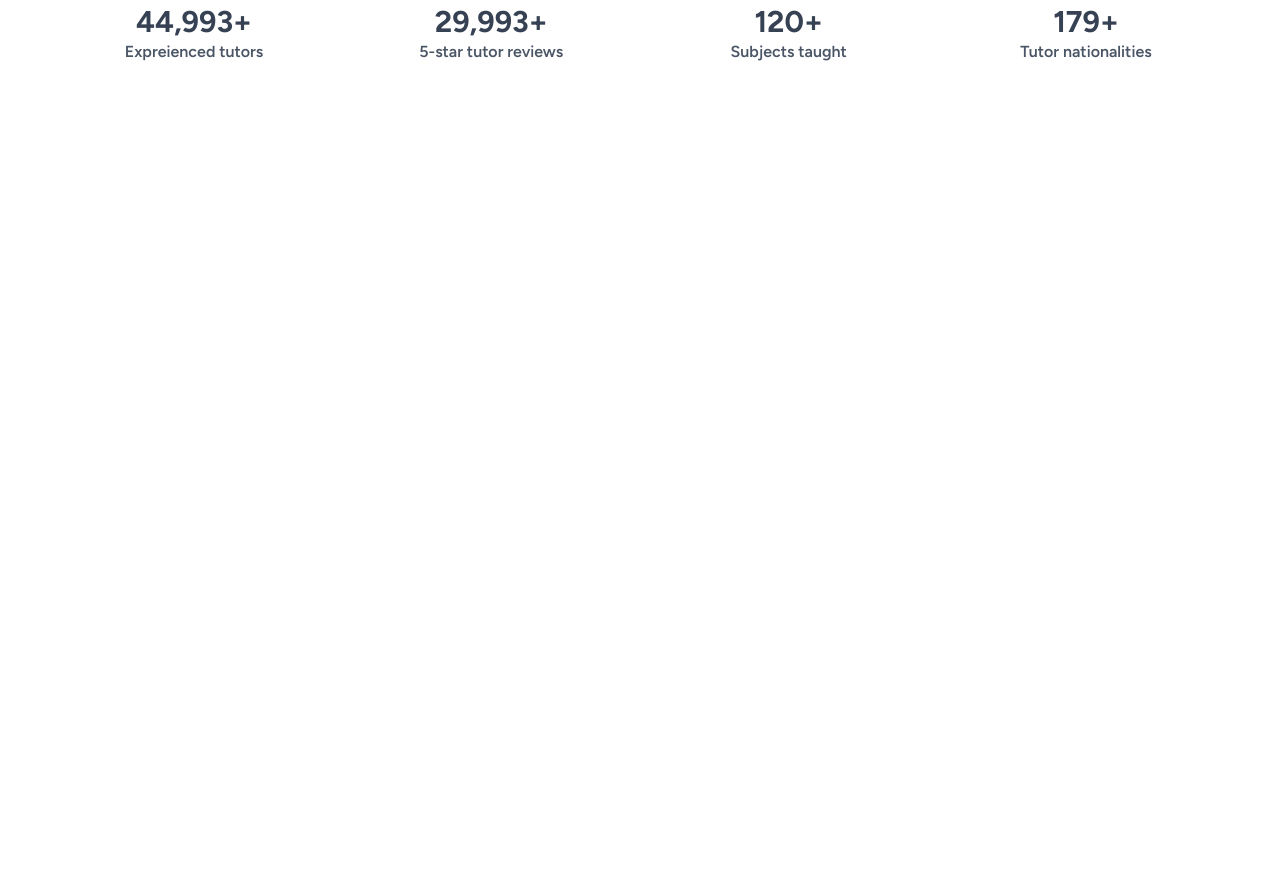
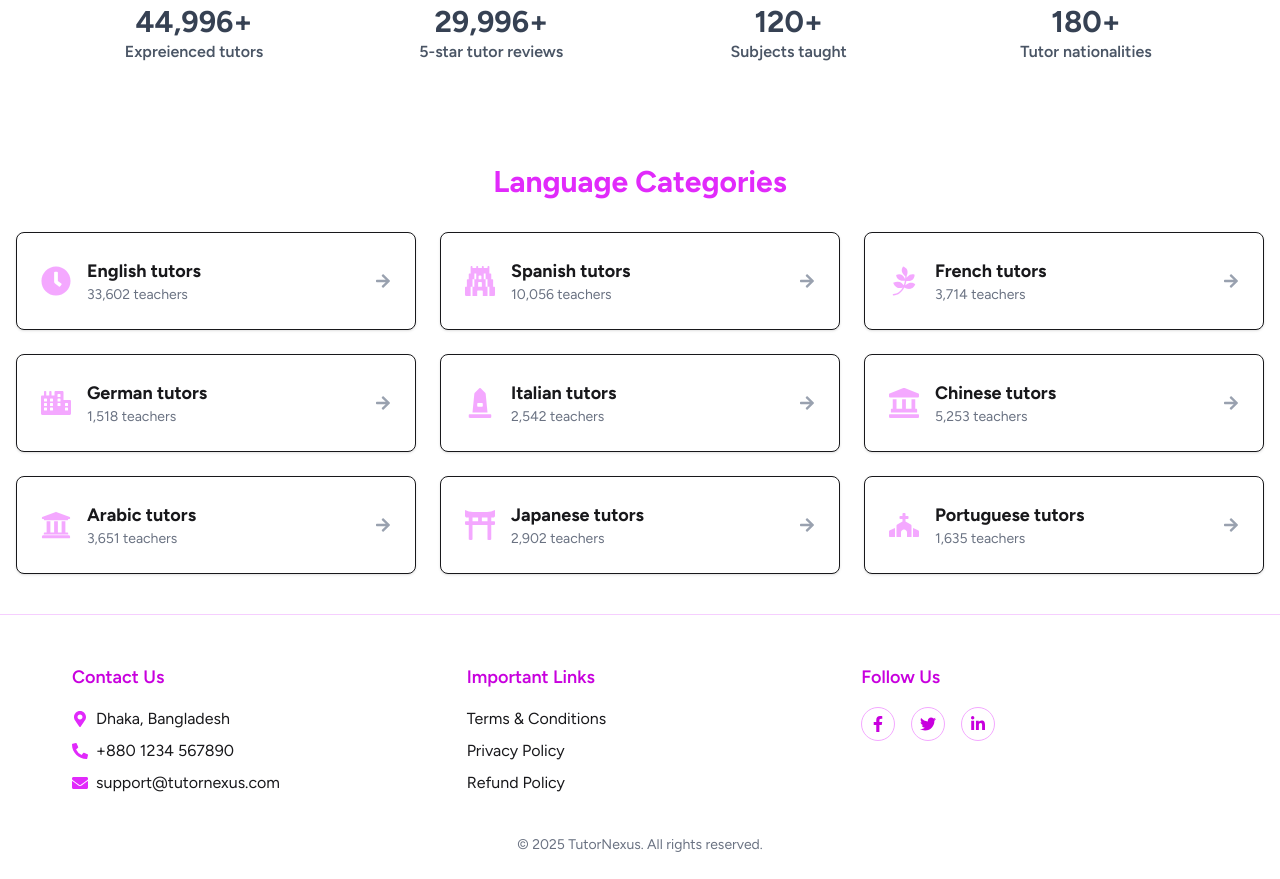
Before and after one commit to Imam-44/TutorNexus-online-tutor-client-side, a React (Vite) app: page / in a window 1280 px wide. Shown: the part 720-1599 px from the top of the page. Before the commit the page ends 844 px from the top, so only its background shows below. Built offline with nearby package versions, Linux system fonts and the light colour scheme.

Commit message:
added footer section

```diff
--- a/package.json
+++ b/package.json
@@ -15,6 +15,7 @@
     "react": "^19.1.0",
     "react-countup": "^6.5.3",
     "react-dom": "^19.1.0",
+    "react-icons": "^5.5.0",
     "react-router": "^7.6.2",
     "react-router-dom": "^7.6.2",
     "react-simple-typewriter": "^5.0.1",
--- /dev/null
+++ b/src/Components/Footer.jsx
@@ -0,0 +1,73 @@
+import { FaFacebookF, FaTwitter, FaLinkedinIn, FaEnvelope, FaPhoneAlt, FaMapMarkerAlt } from "react-icons/fa";
+
+const Footer = () => {
+  return (
+    <footer className=" p-12 pb-6  border-t border-fuchsia-200">
+      <div className="max-w-7xl mx-auto px-6 grid grid-cols-1 md:grid-cols-3 gap-12">
+
+        {/* Contact Info */}
+        <div>
+          <h4 className="text-lg font-semibold text-fuchsia-600 mb-4">Contact Us</h4>
+          <p className="flex items-center gap-2 mb-2">
+            <FaMapMarkerAlt className="text-fuchsia-500" /> Dhaka, Bangladesh
+          </p>
+          <p className="flex items-center gap-2 mb-2">
+            <FaPhoneAlt className="text-fuchsia-500" /> +880 1234 567890
+          </p>
+          <p className="flex items-center gap-2">
+            <FaEnvelope className="text-fuchsia-500" /> support@tutornexus.com
+          </p>
+        </div>
+
+        {/* Terms and Policies */}
+        <div>
+          <h4 className="text-lg font-semibold text-fuchsia-600 mb-4">Important Links</h4>
+          <ul className="space-y-2">
+            <li><a href="#" className="hover:text-fuchsia-600 transition">Terms & Conditions</a></li>
+            <li><a href="#" className="hover:text-fuchsia-600 transition">Privacy Policy</a></li>
+            <li><a href="#" className="hover:text-fuchsia-600 transition">Refund Policy</a></li>
+          </ul>
+        </div>
+
+        {/* Social Media */}
+        <div>
+          <h4 className="text-lg font-semibold text-fuchsia-600 mb-4">Follow Us</h4>
+          <div className="flex gap-4">
+            <a
+              href="https://www.facebook.com"
+              target="_blank"
+              rel="noopener noreferrer"
+              className="p-2 bg-white border border-fuchsia-300 rounded-full hover:bg-fuchsia-100 transition"
+            >
+              <FaFacebookF className="text-fuchsia-600" />
+            </a>
+            <a
+              href="https://www.twitter.com"
+              target="_blank"
+              rel="noopener noreferrer"
+              className="p-2 bg-white border border-fuchsia-300 rounded-full hover:bg-fuchsia-100 transition"
+            >
+              <FaTwitter className="text-fuchsia-600" />
+            </a>
+            <a
+              href="https://www.linkedin.com"
+              target="_blank"
+              rel="noopener noreferrer"
+              className="p-2 bg-white border border-fuchsia-300 rounded-full hover:bg-fuchsia-100 transition"
+            >
+              <FaLinkedinIn className="text-fuchsia-600" />
+            </a>
+          </div>
+        </div>
+
+      </div>
+
+      {/* Bottom Text */}
+      <div className="text-center text-sm text-gray-500 mt-10">
+        © {new Date().getFullYear()} TutorNexus. All rights reserved.
+      </div>
+    </footer>
+  );
+};
+
+export default Footer;
--- /dev/null
+++ b/src/Components/LanguageCategory.jsx
@@ -0,0 +1,60 @@
+import React from 'react';
+import { useNavigate } from 'react-router-dom';
+import { FaArrowRight } from 'react-icons/fa';
+import {
+  FaLandmark,
+  FaGopuram,
+  FaPagelines,
+  FaCity,
+  FaMonument,
+  FaToriiGate,
+  FaChurch,
+  FaUniversity,
+  FaClock
+} from 'react-icons/fa';
+
+const languages = [
+  { title: 'English tutors', count: '33,602 teachers', icon: <FaClock /> },
+  { title: 'Spanish tutors', count: '10,056 teachers', icon: <FaGopuram /> },
+  { title: 'French tutors', count: '3,714 teachers', icon: <FaPagelines /> },
+  { title: 'German tutors', count: '1,518 teachers', icon: <FaCity /> },
+  { title: 'Italian tutors', count: '2,542 teachers', icon: <FaMonument /> },
+  { title: 'Chinese tutors', count: '5,253 teachers', icon: <FaLandmark /> },
+  { title: 'Arabic tutors', count: '3,651 teachers', icon: <FaUniversity /> },
+  { title: 'Japanese tutors', count: '2,902 teachers', icon: <FaToriiGate /> },
+  { title: 'Portuguese tutors', count: '1,635 teachers', icon: <FaChurch /> },
+];
+
+const LanguageCategory = () => {
+  const navigate = useNavigate();
+
+  const handleCardClick = () => {
+    navigate('/find-tutors');
+  };
+
+  return (
+    <section className="max-w-7xl mx-auto px-4 py-10">
+      <h2 className="text-3xl font-bold mb-8 text-center text-fuchsia-500">Language Categories</h2>
+      <div className="grid grid-cols-1 sm:grid-cols-2 md:grid-cols-3 gap-6">
+        {languages.map((lang, idx) => (
+          <div
+            key={idx}
+            onClick={handleCardClick}
+            className="flex justify-between items-center p-6 bg-white rounded-lg shadow cursor-pointer border hover:shadow-md transition"
+          >
+            <div className="flex items-center gap-4">
+              <div className="text-3xl text-fuchsia-300">{lang.icon}</div>
+              <div>
+                <h3 className="text-lg font-bold">{lang.title}</h3>
+                <p className="text-sm text-gray-500">{lang.count}</p>
+              </div>
+            </div>
+            <FaArrowRight className="text-gray-400" />
+          </div>
+        ))}
+      </div>
+    </section>
+  );
+};
+
+export default LanguageCategory;
--- a/src/Layouts/HomeLayout.jsx
+++ b/src/Layouts/HomeLayout.jsx
@@ -1,6 +1,7 @@
 import React from 'react';
 import Navbar from '../Components/Navbar';
 import { Outlet } from 'react-router';
+import Footer from '../Components/Footer';
 
 const HomeLayout = () => {
   return (
@@ -9,6 +10,10 @@ const HomeLayout = () => {
          <Navbar/>
       </header>
        <Outlet/>
+
+      <footer>
+      <Footer/>
+     </footer>
      </>
   );
 };
--- a/src/Pages/Home.jsx
+++ b/src/Pages/Home.jsx
@@ -1,12 +1,14 @@
 import React from 'react';
 import Hero from '../Components/Hero';
 import Stats from '../Components/Stats';
+import LanguageCategory from '../Components/LanguageCategory';
 
 const Home = () => {
   return (
      <>
        <Hero/>
        <Stats/>
+       <LanguageCategory/>
      </>
   );
 };
```
Also changed, not shown: 1 other file (tests, documents, lock files or other folders).
